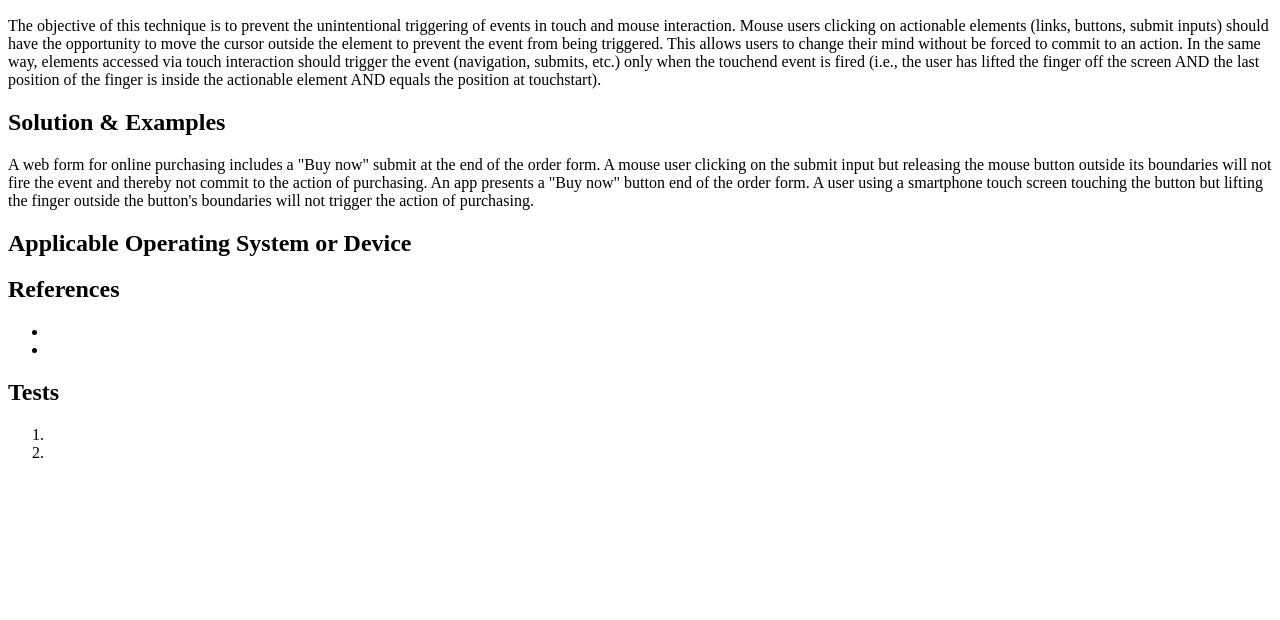
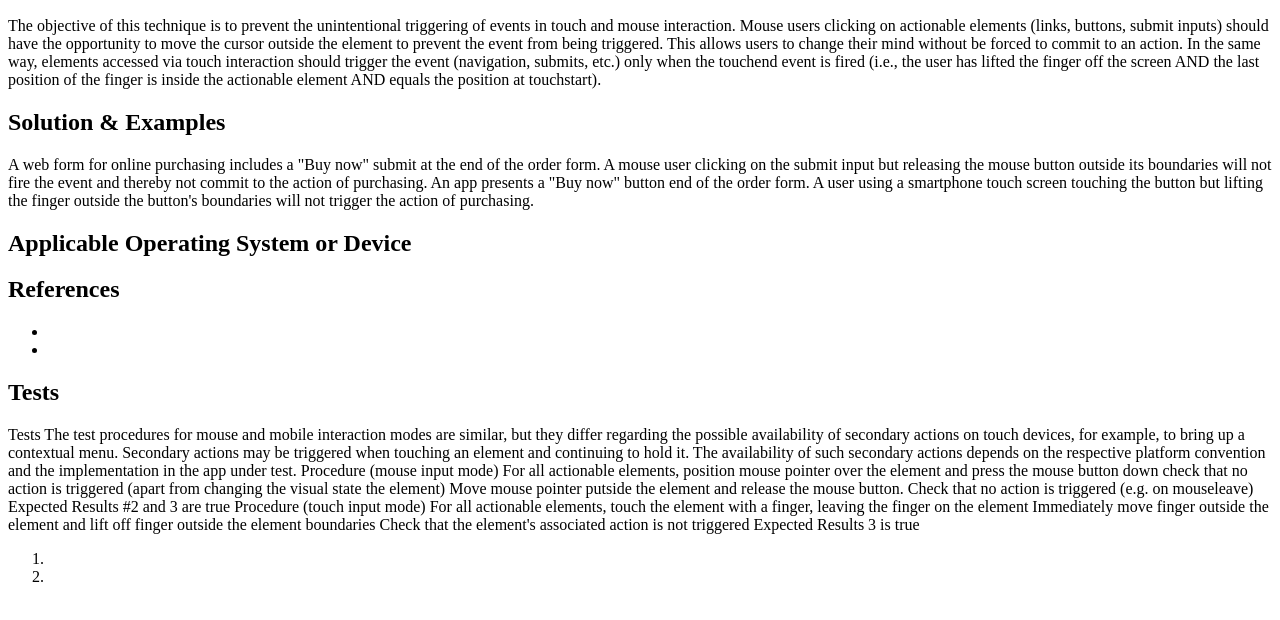
Before and after one commit to w3c/Mobile-A11y-TF-Note, a plain HTML site: page Techniques/M003.html in a window 1280 px wide. Shown: the part 110-730 px from the top of the page. Drawn offline with Linux system fonts and the light colour scheme.

Commit message:
Update M003.html

```diff
--- a/Techniques/M003.html
+++ b/Techniques/M003.html
@@ -38,6 +38,28 @@ In the same way, elements accessed via touch interaction should trigger the even
 
 <h2>Tests</h2>
 <p>
+Tests
+
+The test procedures for mouse and mobile interaction modes are similar, but they differ regarding the possible availability of secondary actions on touch devices, for example, to bring up a contextual menu. Secondary actions may be triggered when touching an element and continuing to hold it. The availability of such secondary actions depends on the respective platform convention and the implementation in the app under test.
+Procedure (mouse input mode)
+
+    For all actionable elements, position mouse pointer over the element and press the mouse button down
+    check that no action is triggered (apart from changing the visual state the element)
+    Move mouse pointer putside the element and release the mouse button. Check that no action is triggered (e.g. on mouseleave)
+
+Expected Results
+
+    #2 and 3 are true
+
+Procedure (touch input mode)
+
+    For all actionable elements, touch the element with a finger, leaving the finger on the element
+    Immediately move finger outside the element and lift off finger outside the element boundaries
+    Check that the element's associated action is not triggered
+
+Expected Results
+
+    3 is true
 
 </p>
 <ol>
```
